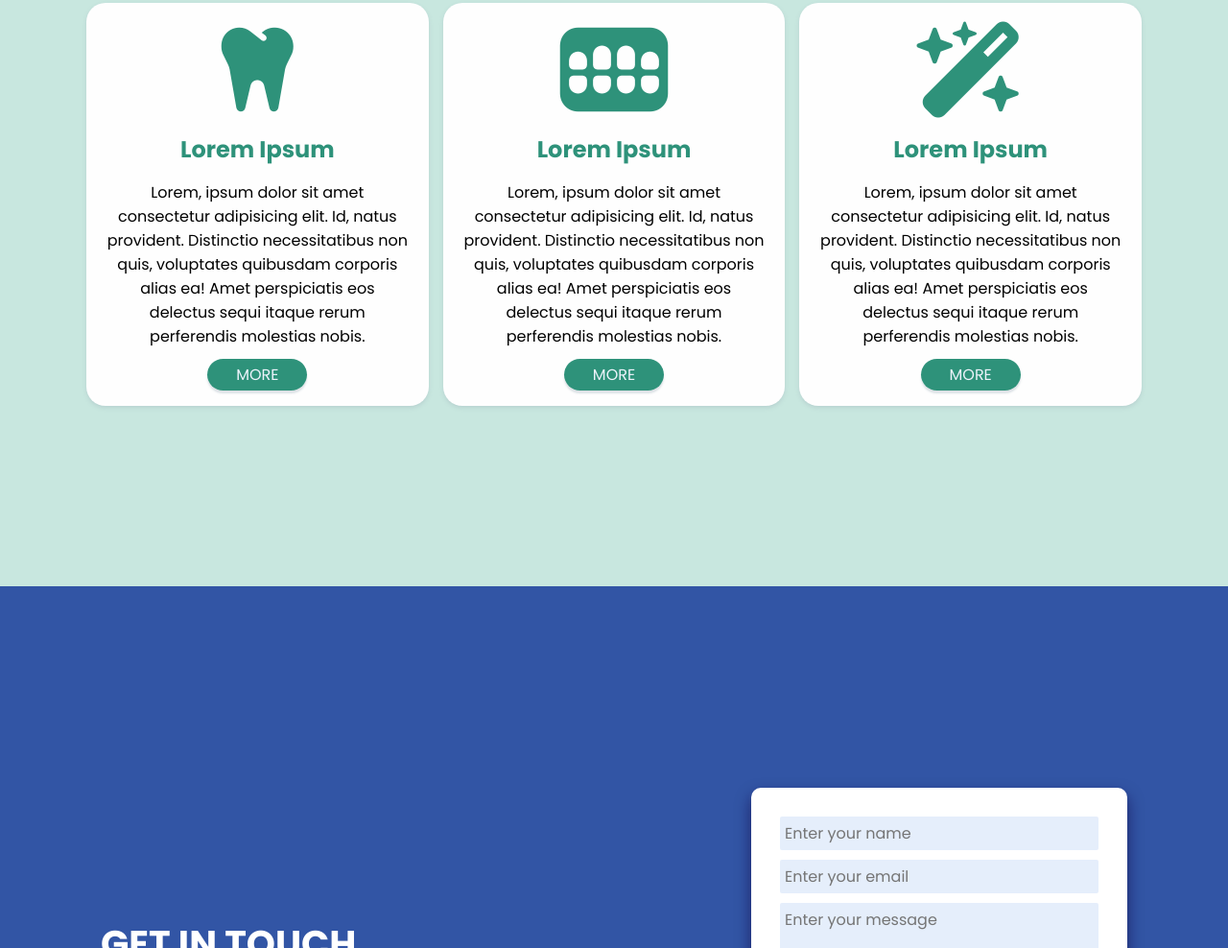
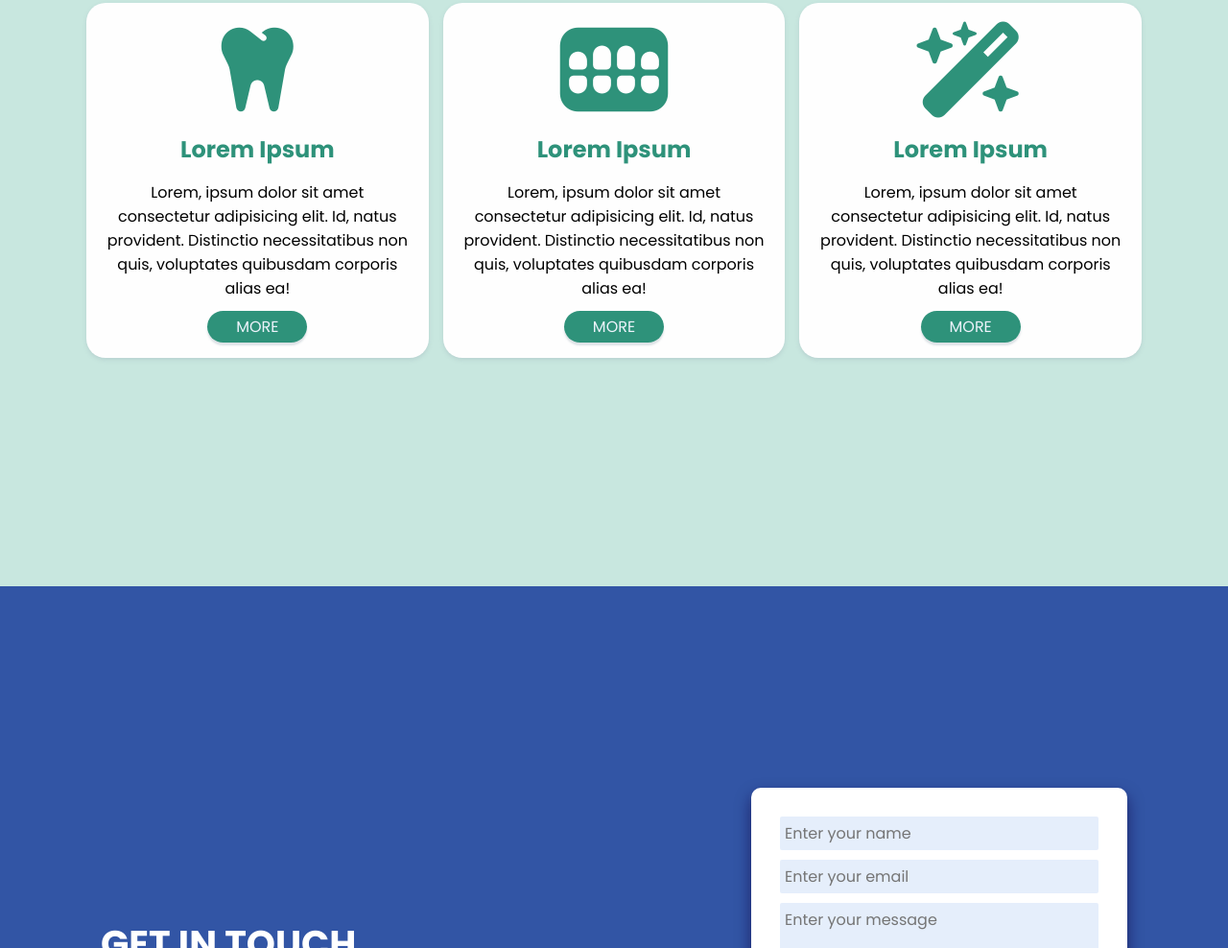
Before and after one commit to Russ189/Capstone2.github.io, a plain HTML site: page index.html in a window 1280 px wide. Shown: the part 1869-2857 px from the top of the page at 96% size. Drawn offline with Linux system fonts and the light colour scheme.

Commit message:
Update index.html

```diff
--- a/index.html
+++ b/index.html
@@ -67,7 +67,7 @@
         <div class="fAndS">
           <i class="fa-solid fa-tooth" style="font-size: 100px; color: #2E927A;"></i>
           <h3>Lorem Ipsum</h3>
-          <p>Lorem, ipsum dolor sit amet consectetur adipisicing elit. Id, natus provident. Distinctio necessitatibus non quis, voluptates quibusdam corporis alias ea! Amet perspiciatis eos delectus sequi itaque rerum perferendis molestias nobis.</p>
+          <p>Lorem, ipsum dolor sit amet consectetur adipisicing elit. Id, natus provident. Distinctio necessitatibus non quis, voluptates quibusdam corporis alias ea!</p>
           <div>
             <a href="#services">MORE</a>
           </div>
@@ -75,7 +75,7 @@
         <div class="fAndS">
           <i class="fas fa-teeth" style="font-size: 100px; color: #2E927A;"></i>
           <h3>Lorem Ipsum</h3>
-          <p>Lorem, ipsum dolor sit amet consectetur adipisicing elit. Id, natus provident. Distinctio necessitatibus non quis, voluptates quibusdam corporis alias ea! Amet perspiciatis eos delectus sequi itaque rerum perferendis molestias nobis.</p>
+          <p>Lorem, ipsum dolor sit amet consectetur adipisicing elit. Id, natus provident. Distinctio necessitatibus non quis, voluptates quibusdam corporis alias ea!</p>
           <div>
             <a href="#services">MORE</a>
           </div>
@@ -83,7 +83,7 @@
         <div class="fAndS">
           <i class="fas fa-wand-magic-sparkles" style="font-size: 100px; color: #2E927A;"></i>
           <h3>Lorem Ipsum</h3>
-          <p>Lorem, ipsum dolor sit amet consectetur adipisicing elit. Id, natus provident. Distinctio necessitatibus non quis, voluptates quibusdam corporis alias ea! Amet perspiciatis eos delectus sequi itaque rerum perferendis molestias nobis.</p>
+          <p>Lorem, ipsum dolor sit amet consectetur adipisicing elit. Id, natus provident. Distinctio necessitatibus non quis, voluptates quibusdam corporis alias ea!</p>
           <div>
             <a href="#services">MORE</a>
           </div>
```
